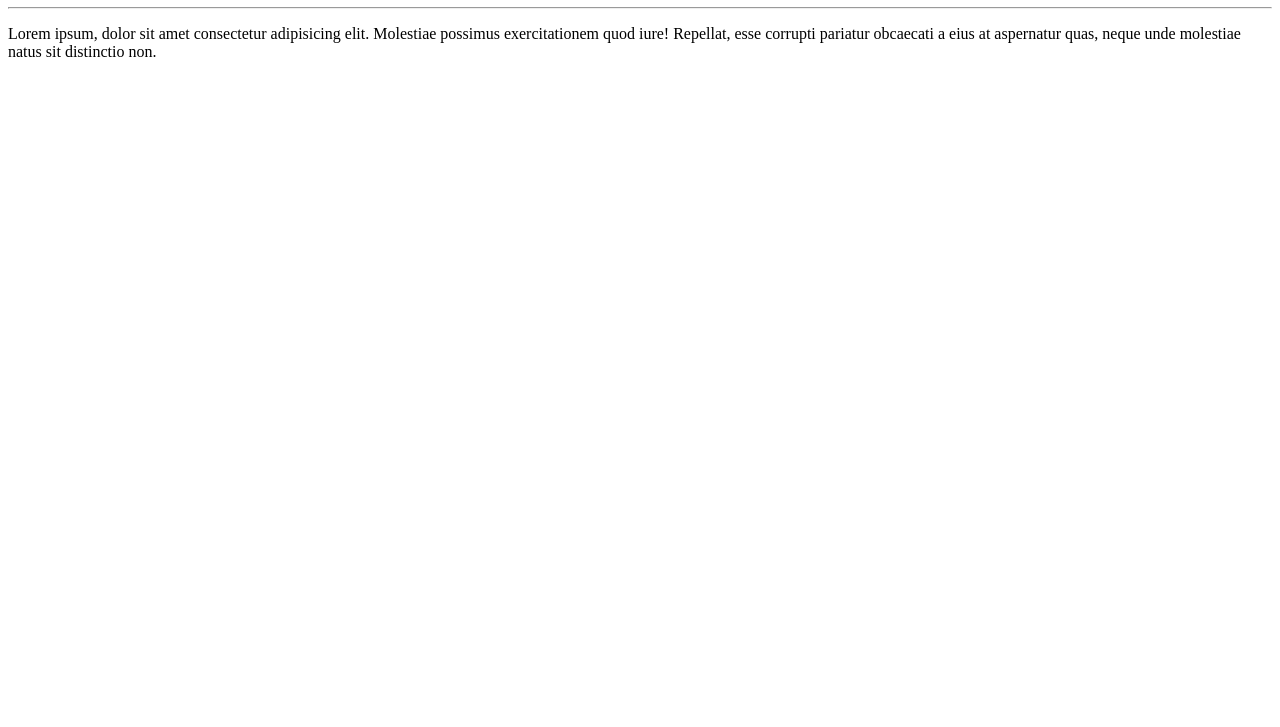
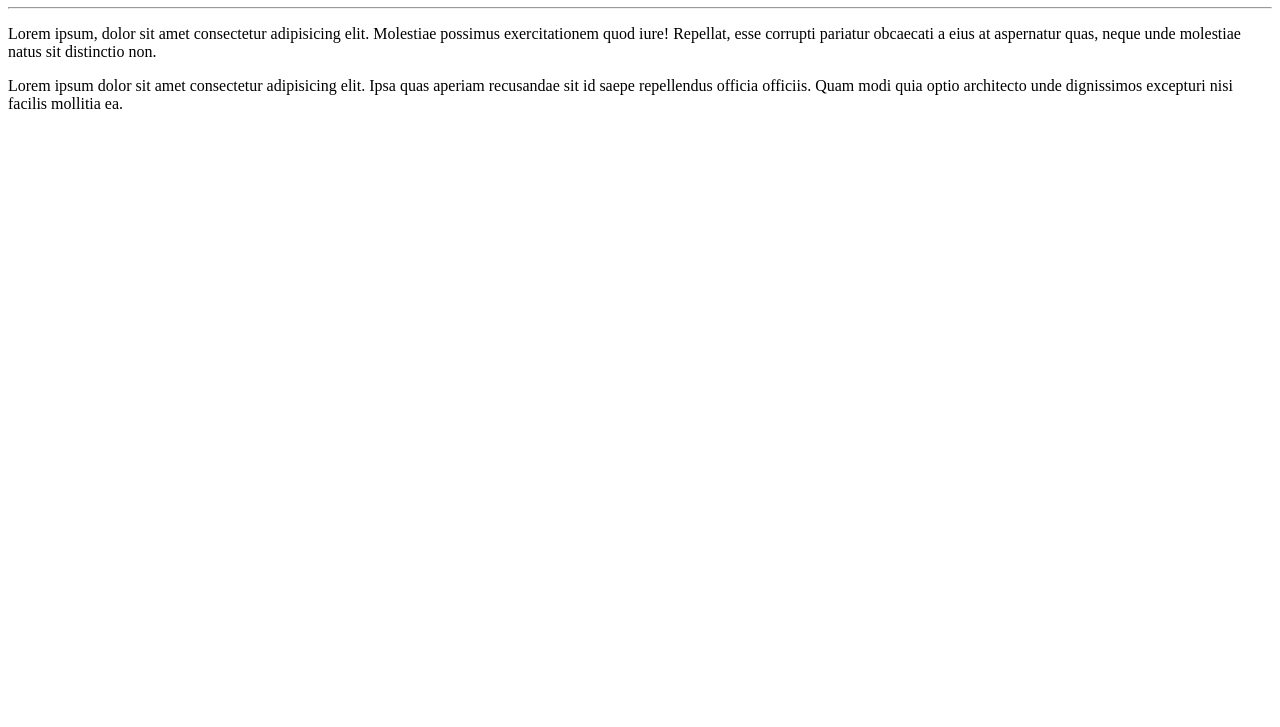
Before and after one commit to BrunoRM05/EstudoGiteWeb, a plain HTML site: page Site exemplo/index.html in a window 1280 px wide. Shown: the part 73-800 px from the top of the page. Drawn offline with Linux system fonts and the light colour scheme.

Commit message:
adicionei um paragrafo

```diff
--- a/Site exemplo/index.html
+++ b/Site exemplo/index.html
@@ -13,6 +13,10 @@
         Molestiae possimus exercitationem quod iure! Repellat,
         esse corrupti pariatur obcaecati a eius at aspernatur
         quas, neque unde molestiae natus sit distinctio non.</p>
+        <p>Lorem ipsum dolor sit amet consectetur adipisicing elit.
+            Ipsa quas aperiam recusandae sit id saepe repellendus
+            officia officiis. Quam modi quia optio architecto unde
+            dignissimos excepturi nisi facilis mollitia ea.</p>
 
 </body>
 </html>
```
